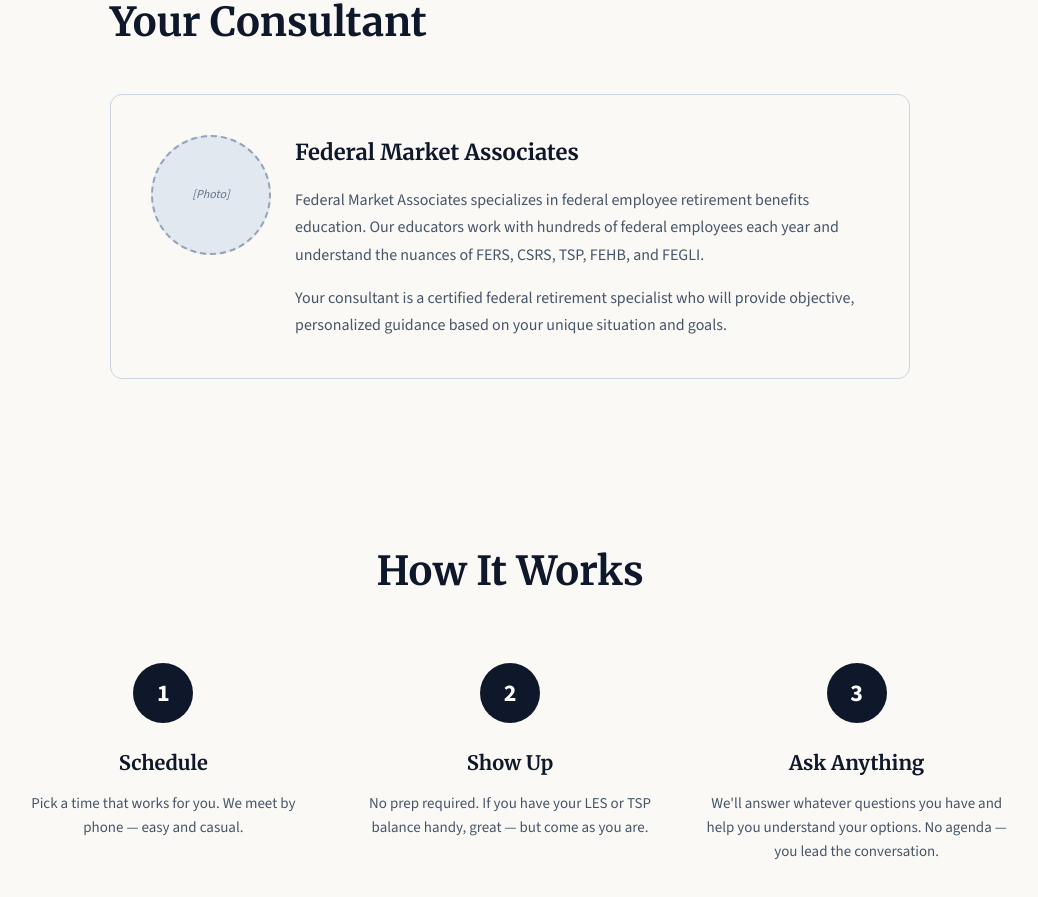
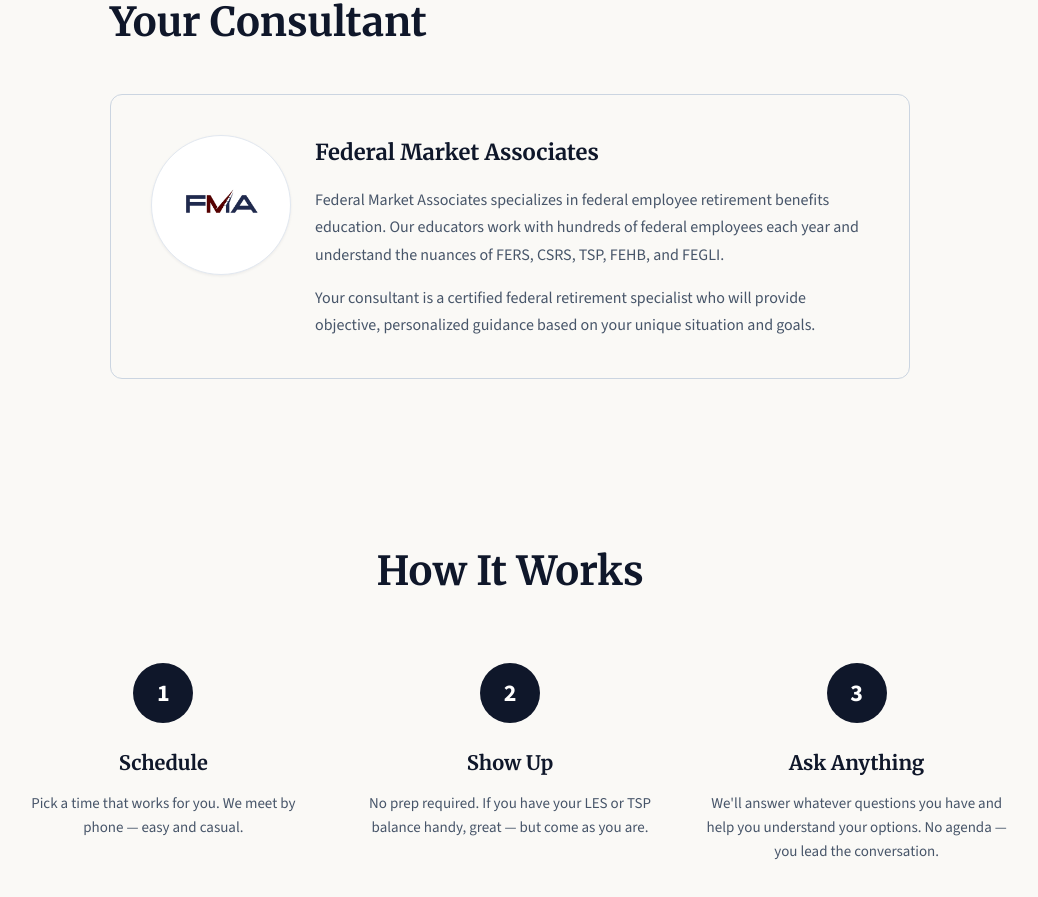
Before and after one commit to jhf17/fedbenefitsaid, a React (Vite) app: page /consultation in a window 1280 px wide. Shown: the part 1260-2157 px from the top of the page, without its empty margins (130-1168 px from the left). Built offline with nearby package versions, Linux system fonts and the light colour scheme; no server answers.

Commit message:
Render FMA logo in consultant card (replaces placeholder circle)

```diff
--- a/src/pages/Consultation.jsx
+++ b/src/pages/Consultation.jsx
@@ -279,24 +279,26 @@
               }}
             >
               <div
-                aria-hidden="true"
                 style={{
-                  width: '120px',
-                  height: '120px',
+                  width: '140px',
+                  height: '140px',
                   borderRadius: '50%',
-                  background: '#e2e8f0',
-                  border: '2px dashed #94a3b8',
+                  background: '#ffffff',
+                  border: '1px solid #e2e8f0',
                   display: 'flex',
                   alignItems: 'center',
                   justifyContent: 'center',
-                  color: '#64748b',
-                  fontSize: '12px',
-                  textAlign: 'center',
                   flexShrink: 0,
-                  fontStyle: 'italic',
+                  padding: '16px',
+                  boxSizing: 'border-box',
+                  boxShadow: '0 1px 3px rgba(15,23,42,0.06)',
                 }}
               >
-                [Photo]
+                <img
+                  src="/fma-logo.png"
+                  alt="Federal Market Associates logo"
+                  style={{ maxWidth: '100%', maxHeight: '100%', objectFit: 'contain', display: 'block' }}
+                />
               </div>
               <div style={{ flex: '1 1 300px', minWidth: 0 }}>
                 <h3
```
